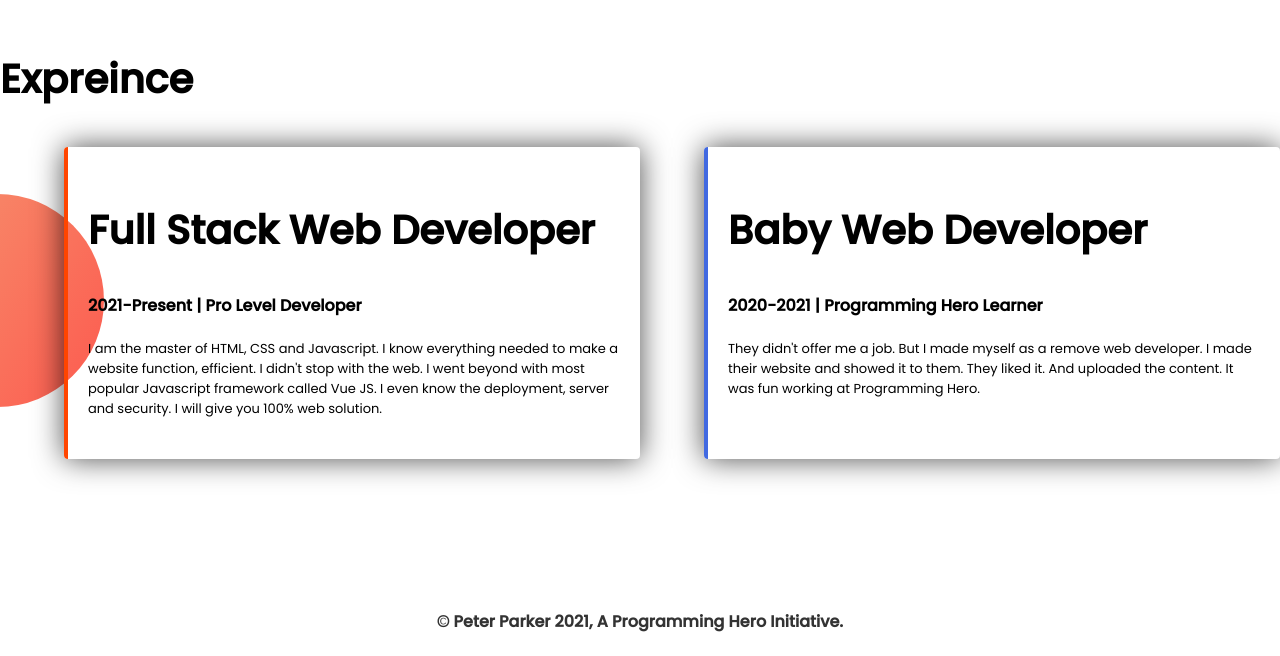
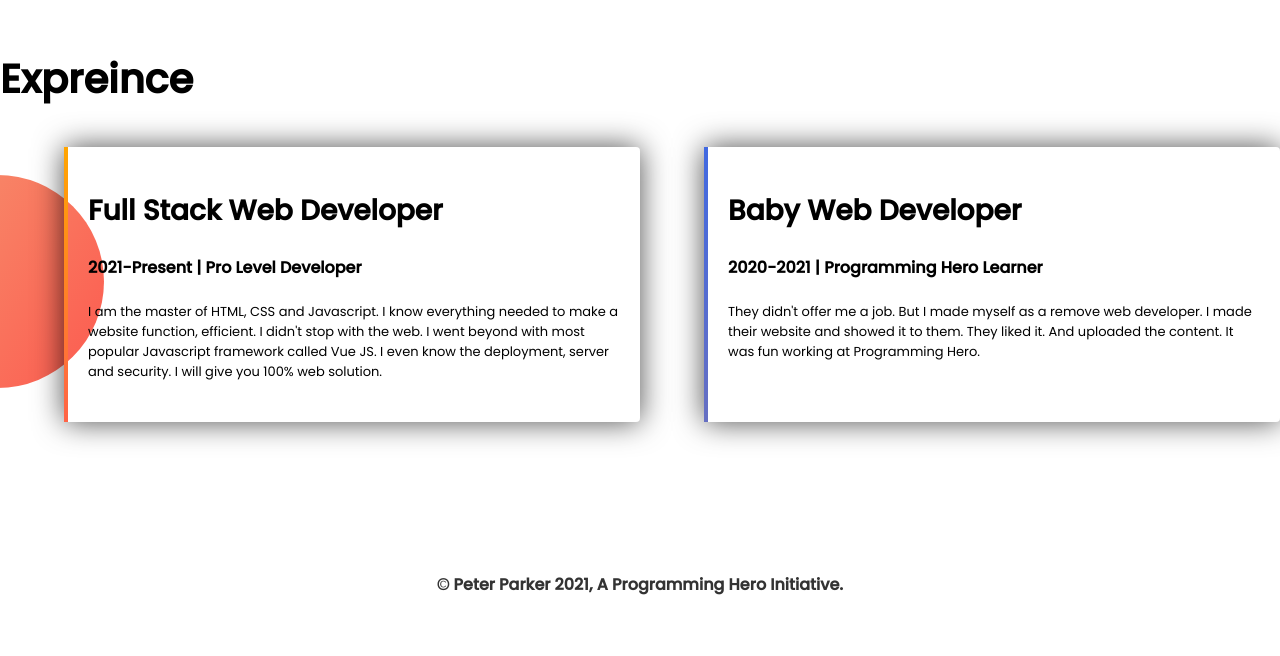
Before and after one commit to MorsalinKausar043/p-hero-1st-project, a plain HTML site: page index.html in a window 1280 px wide. Shown: the part 1293-1949 px from the top of the page. After the commit the page ends 1911 px from the top, so only its background shows below. Drawn offline with Linux system fonts and the light colour scheme; files whose address does not match are found by name.

Commit message:
border linear-gradient

```diff
--- a/index.html
+++ b/index.html
@@ -42,12 +42,12 @@
         <h1>expreince</h1>
         <div class="extra-flex bg-add">
             <div class="width-half left-border">
-                <h1>Full Stack Web Developer</h1>
+                <h2>Full Stack Web Developer</h2>
                 <h4>2021-Present | Pro Level Developer</h4>
                 <p>I am the master of HTML, CSS and Javascript. I know everything needed to make a website function, efficient. I didn't stop with the web. I went beyond with most popular Javascript framework called Vue JS. I even know the deployment, server and security. I will give you 100% web solution.</p>
             </div>
             <div class="width-half left-border">
-                <h1>Baby Web Developer</h1>
+                <h2>Baby Web Developer</h2>
                 <h4>2020-2021 | Programming Hero Learner</h4>
                 <p>They didn't offer me a job. But I made myself as a remove web developer. I made their website and showed it to them. They liked it. And uploaded the content. It was fun working at Programming Hero.</p>
             </div>
--- a/style.css
+++ b/style.css
@@ -66,13 +66,17 @@ p{
 }
 
 .left-border{
-    border-left: 4px solid orangered;
+    border-left: 4px solid transparent;
+    border-image: linear-gradient(orange, tomato);
+    border-image-slice: 1;
     box-shadow: 0 0 30px rgba(0,0,0,0.7);
     border-radius: 4px;
 }
 
 .left-border:last-child{
-    border-left: 4px solid royalblue;
+    border-left: 4px solid transparent;
+    border-image: linear-gradient(to bottom, royalblue , #666fc2);
+    border-image-slice: 1;
 }
 
 .fotter-title{
@@ -85,3 +89,7 @@ p{
     background-repeat: no-repeat;
     background-position: left center
 }
+
+h2{
+    font-size: 28px;
+}
```
